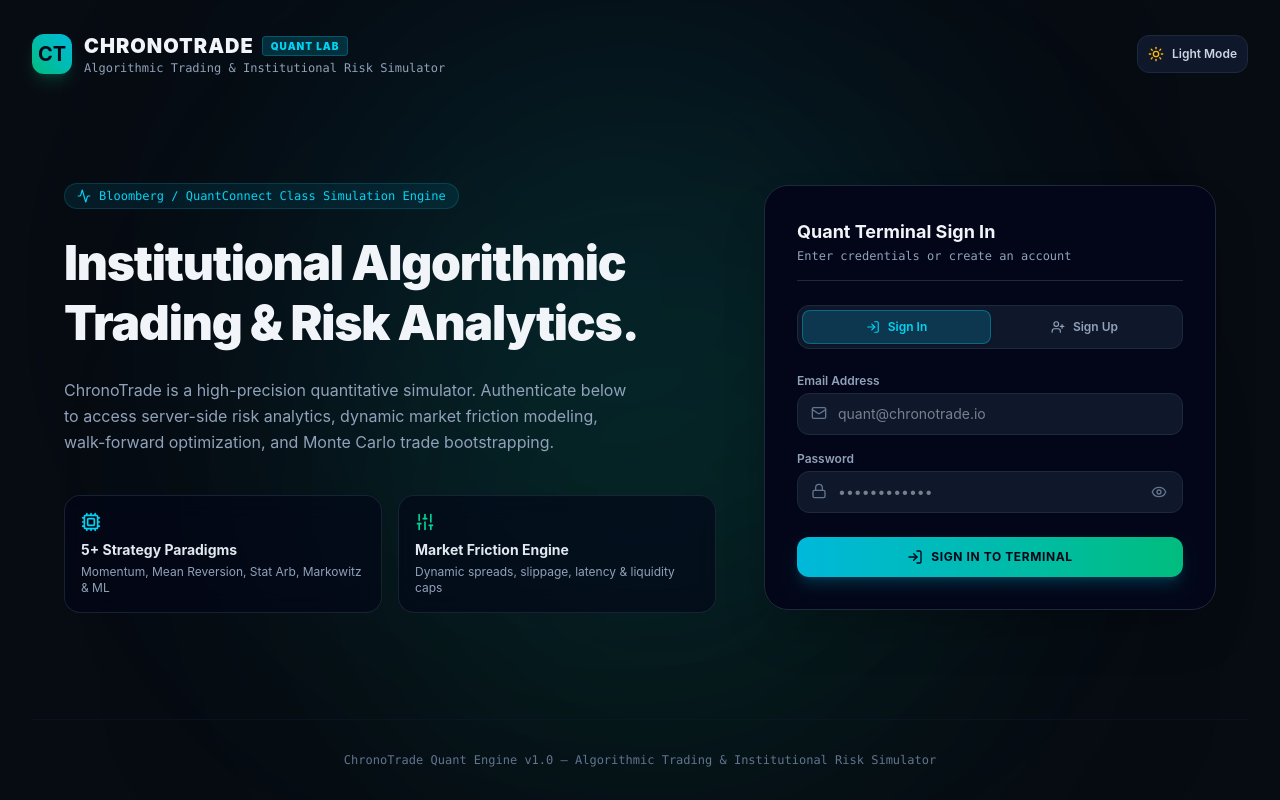
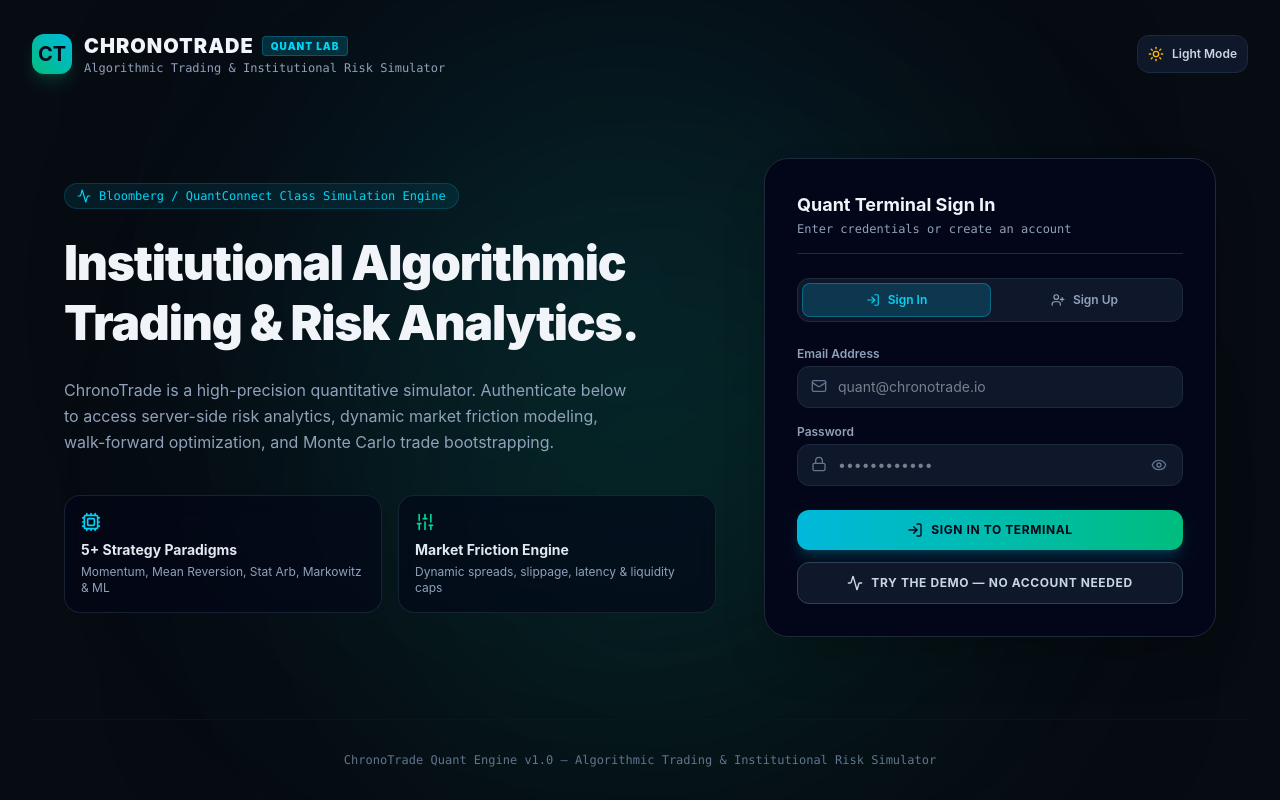
Before and after one commit to collinsasaa/ChronoTrade, a React (Vite) app in the folder frontend/: page / in a window 1280 px wide. Built offline with nearby package versions, Linux system fonts and the light colour scheme; no server answers.

Commit message:
C: Add no-signup demo mode (Items 8-10)

```diff
--- a/frontend/src/App.tsx
+++ b/frontend/src/App.tsx
@@ -14,20 +14,20 @@ import { LandingAuthScreen } from './components/LandingAuthScreen';
 
 export const App: React.FC = () => {
   const { fetchSymbols, activeTab, error } = useTradeStore();
-  const { isAuthenticated, checkAuth } = useAuthStore();
+  const { isAuthenticated, isDemoMode, openAuthModal, checkAuth } = useAuthStore();
 
   useEffect(() => {
     checkAuth();
   }, []);
 
   useEffect(() => {
-    if (isAuthenticated) {
+    if (isAuthenticated || isDemoMode) {
       fetchSymbols();
     }
-  }, [isAuthenticated]);
+  }, [isAuthenticated, isDemoMode]);
 
-  // Strict Authentication Guard: If user is not authenticated, render dedicated Auth Lock Screen
-  if (!isAuthenticated) {
+  // Authentication Guard: allow authenticated users and demo mode
+  if (!isAuthenticated && !isDemoMode) {
     return <LandingAuthScreen />;
   }
 
@@ -42,6 +42,19 @@ export const App: React.FC = () => {
       {/* Main Terminal Workspace Area */}
       <div className="flex-1 flex flex-col min-w-0 h-[calc(100vh-57px)] md:h-screen overflow-y-auto">
         <main className="flex-1 max-w-7xl w-full mx-auto p-3 sm:p-4 md:p-8 space-y-4 sm:space-y-6">
+          {/* Demo Mode Banner */}
+          {isDemoMode && (
+            <div className="p-2.5 bg-amber-950/40 border border-amber-500/40 rounded-xl text-amber-300 text-xs font-mono flex items-center justify-between">
+              <span>🔬 Demo Mode — Your results will not be saved.</span>
+              <button
+                onClick={() => openAuthModal('signup')}
+                className="px-3 py-1 bg-amber-500/20 hover:bg-amber-500/30 border border-amber-500/50 text-amber-200 text-xs font-bold rounded-lg transition-all cursor-pointer"
+              >
+                Sign Up to Save
+              </button>
+            </div>
+          )}
+
           {error && (
             <div className="p-3 sm:p-4 bg-rose-950/40 border border-rose-500/40 rounded-xl text-rose-300 text-xs sm:text-sm flex items-center justify-between">
               <span><strong>Simulation Engine Error:</strong> {error}</span>
--- a/frontend/src/components/LandingAuthScreen.tsx
+++ b/frontend/src/components/LandingAuthScreen.tsx
@@ -4,7 +4,7 @@ import { useThemeStore } from '../store/useThemeStore';
 import { LogIn, UserPlus, Mail, Lock, User as UserIcon, RefreshCw, Activity, Cpu, Sliders, Sun, Moon, Eye, EyeOff, AlertTriangle } from 'lucide-react';
 
 export const LandingAuthScreen: React.FC = () => {
-  const { signin, signup, isLoading, error } = useAuthStore();
+  const { signin, signup, enterDemoMode, isLoading, error } = useAuthStore();
   const { theme, toggleTheme } = useThemeStore();
   const [mode, setMode] = useState<'signin' | 'signup'>('signin');
   const [showPassword, setShowPassword] = useState(false);
@@ -236,6 +236,14 @@ export const LandingAuthScreen: React.FC = () => {
                   </>
                 )}
               </button>
+              <button
+                type="button"
+                onClick={enterDemoMode}
+                className="w-full py-3 mt-3 bg-slate-900 hover:bg-slate-800 border border-slate-700 text-slate-300 hover:text-slate-100 font-bold text-xs uppercase tracking-wider rounded-xl transition-all cursor-pointer flex items-center justify-center gap-2"
+              >
+                <Activity className="w-4 h-4" />
+                Try the Demo — No Account Needed
+              </button>
             </div>
           </form>
         </div>
--- a/frontend/src/components/Sidebar.tsx
+++ b/frontend/src/components/Sidebar.tsx
@@ -16,7 +16,7 @@ export const Sidebar: React.FC = () => {
     isLoading
   } = useTradeStore();
 
-  const { user, isAuthenticated, logout, openAuthModal } = useAuthStore();
+  const { user, isAuthenticated, isDemoMode, logout, openAuthModal } = useAuthStore();
   const { theme, toggleTheme } = useThemeStore();
   const [showUserMenu, setShowUserMenu] = useState(false);
   const [showGuideModal, setShowGuideModal] = useState(false);
@@ -99,14 +99,21 @@ export const Sidebar: React.FC = () => {
               {navItems.map((item) => {
                 const Icon = item.icon;
                 const isActive = activeTab === item.id;
+                const isDisabledInDemo = isDemoMode && item.id === 'history';
                 return (
                   <button
                     key={item.id}
                     onClick={() => {
+                      if (isDisabledInDemo) return;
                       setActiveTab(item.id as any);
                       setMobileMenuOpen(false);
                     }}
-                    className={`w-full flex items-center gap-3 px-3.5 py-3 rounded-xl text-sm font-semibold tracking-wide transition-all cursor-pointer ${
+                    title={isDisabledInDemo ? 'Sign up to save your trade history' : item.label}
+                    className={`w-full flex items-center gap-3 px-3.5 py-3 rounded-xl text-sm font-semibold tracking-wide transition-all ${
+                      isDisabledInDemo
+                        ? 'opacity-40 cursor-not-allowed'
+                        : 'cursor-pointer'
+                    } ${
                       isActive
                         ? 'bg-cyan-500/20 text-cyan-400 border border-cyan-500/40 font-bold'
                         : 'text-slate-300 hover:bg-slate-900 border border-transparent'
@@ -114,6 +121,7 @@ export const Sidebar: React.FC = () => {
                   >
                     <Icon className={`w-5 h-5 ${isActive ? 'text-cyan-400' : 'text-slate-400'}`} />
                     <span>{item.label}</span>
+                    {isDisabledInDemo && <span className="text-[9px] text-amber-400 ml-auto">Sign up</span>}
                   </button>
                 );
               })}
@@ -222,11 +230,17 @@ export const Sidebar: React.FC = () => {
               {navItems.map((item) => {
                 const Icon = item.icon;
                 const isActive = activeTab === item.id;
+                const isDisabledInDemo = isDemoMode && item.id === 'history';
                 return (
                   <button
                     key={item.id}
-                    onClick={() => setActiveTab(item.id as any)}
-                    className={`w-full flex items-center gap-3 px-3 py-2.5 rounded-xl text-xs font-semibold tracking-wide transition-all cursor-pointer ${
+                    onClick={() => !isDisabledInDemo && setActiveTab(item.id as any)}
+                    title={isDisabledInDemo ? 'Sign up to save your trade history' : item.label}
+                    className={`w-full flex items-center gap-3 px-3 py-2.5 rounded-xl text-xs font-semibold tracking-wide transition-all ${
+                      isDisabledInDemo
+                        ? 'opacity-40 cursor-not-allowed'
+                        : 'cursor-pointer'
+                    } ${
                       isActive
                         ? 'bg-cyan-500/15 text-cyan-400 border border-cyan-500/30 shadow-md shadow-cyan-500/10 font-bold'
                         : 'text-slate-400 hover:text-slate-200 hover:bg-slate-900/60 border border-transparent'
@@ -234,6 +248,7 @@ export const Sidebar: React.FC = () => {
                   >
                     <Icon className={`w-4 h-4 ${isActive ? 'text-cyan-400' : 'text-slate-500'}`} />
                     <span>{item.label}</span>
+                    {isDisabledInDemo && <span className="text-[9px] text-amber-400 ml-auto">Sign up</span>}
                   </button>
                 );
               })}
--- a/frontend/src/store/useAuthStore.ts
+++ b/frontend/src/store/useAuthStore.ts
@@ -16,11 +16,14 @@ interface AuthState {
   token: string | null;
   user: User | null;
   isAuthenticated: boolean;
+  isDemoMode: boolean;
   isAuthModalOpen: boolean;
   authMode: 'signin' | 'signup';
   isLoading: boolean;
   error: string | null;
 
+  enterDemoMode: () => void;
+  exitDemoMode: () => void;
   openAuthModal: (mode?: 'signin' | 'signup') => void;
   closeAuthModal: () => void;
   setAuthMode: (mode: 'signin' | 'signup') => void;
@@ -37,11 +40,14 @@ export const useAuthStore = create<AuthState>((set) => ({
   token: localStorage.getItem(TOKEN_KEY),
   user: null,
   isAuthenticated: false,
+  isDemoMode: false,
   isAuthModalOpen: false,
   authMode: 'signin',
   isLoading: false,
   error: null,
 
+  enterDemoMode: () => set({ isDemoMode: true }),
+  exitDemoMode: () => set({ isDemoMode: false }),
   openAuthModal: (mode = 'signin') => set({ isAuthModalOpen: true, authMode: mode, error: null }),
   closeAuthModal: () => set({ isAuthModalOpen: false, error: null }),
   setAuthMode: (authMode) => set({ authMode, error: null }),
@@ -104,7 +110,7 @@ export const useAuthStore = create<AuthState>((set) => ({
   logout: () => {
     localStorage.removeItem(TOKEN_KEY);
     delete axios.defaults.headers.common['Authorization'];
-    set({ token: null, user: null, isAuthenticated: false });
+    set({ token: null, user: null, isAuthenticated: false, isDemoMode: false });
   },
 
   checkAuth: async () => {
```
